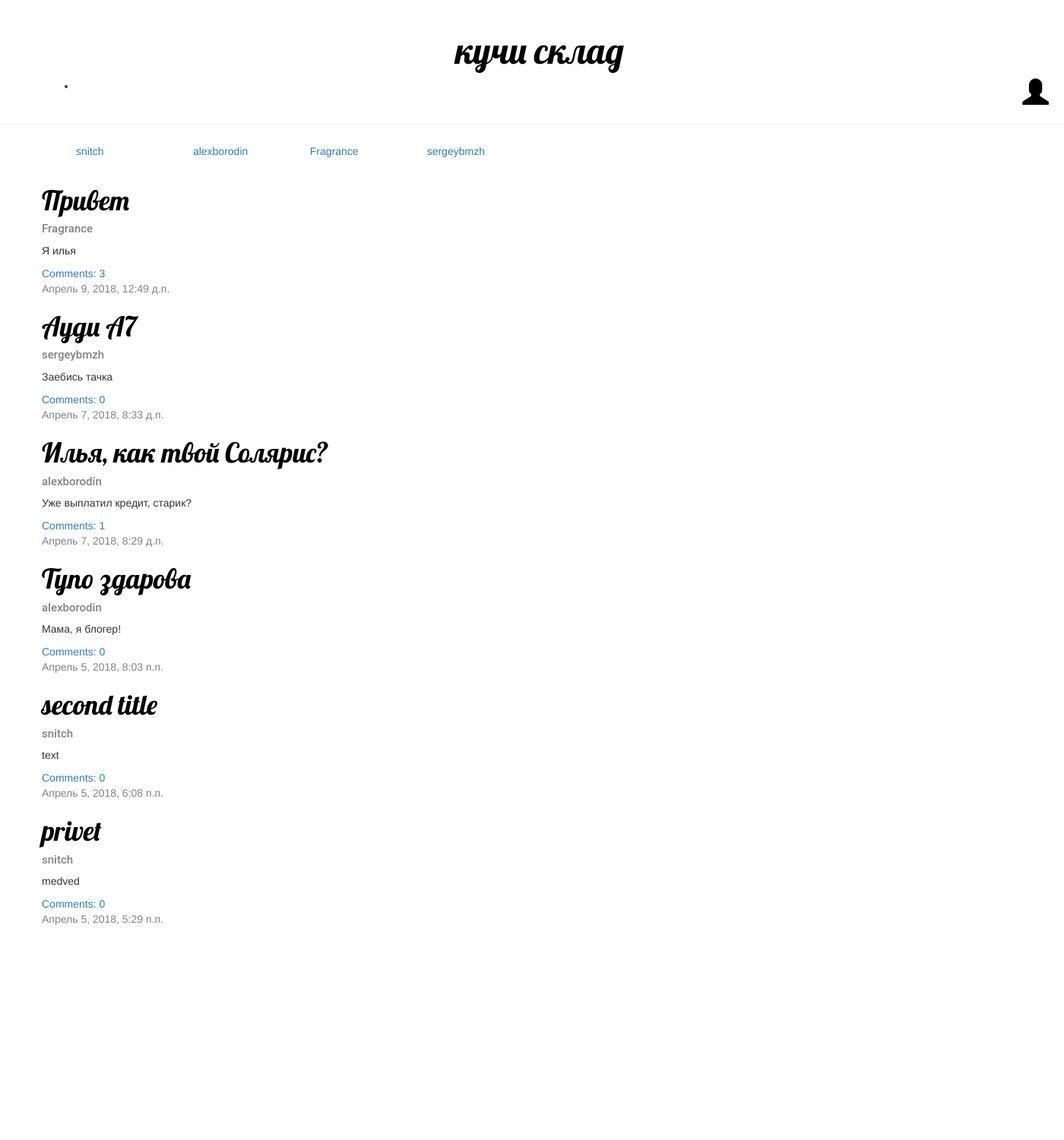
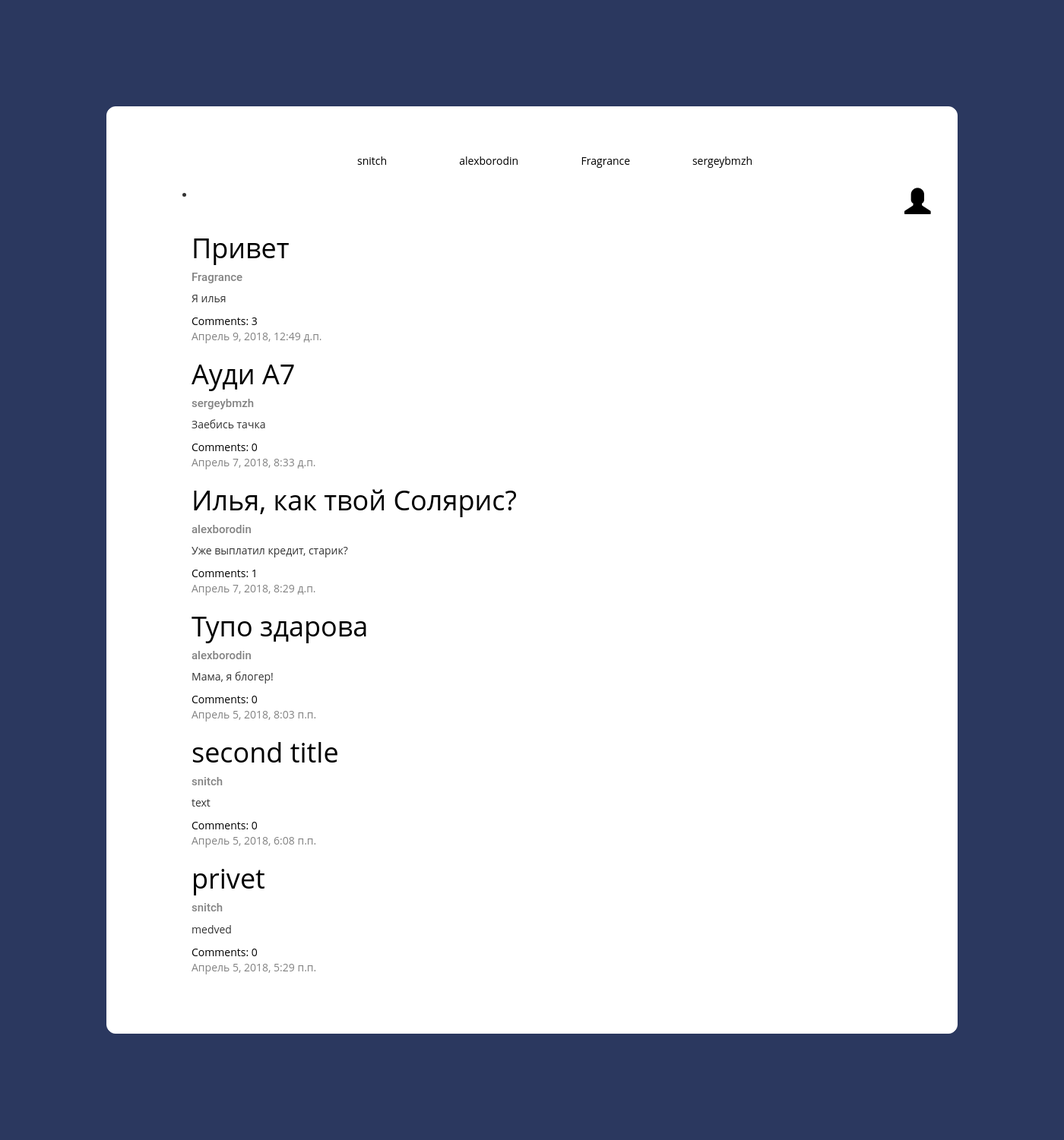
Before and after one commit to KirylSudnikovich/DjangoBlog, a Django app: page / in a window 1400 px wide. Shown: the whole page at 76% size. Before the commit the page ends 1218 px from the top, so only its background shows below. Run offline with Django 3.2, Linux system fonts and the light colour scheme; data comes from the database, SQL or seed files in the repository; both versions use the stored data as it was after the commit; some libraries are stand-ins or nearby versions.

Commit message:
trying to make a new design

```diff
--- a/blog/static/css/blog.css
+++ b/blog/static/css/blog.css
@@ -1,5 +1,40 @@
+* {
+	margin: 0;
+	font-family: open sans;
+}
+
+.user {
+	text-align: center;
+}
+
+a {
+	color: #7d7d7d;
+}
+
+a:hover, a:link, a:active {
+	text-decoration: none;
+	color: black;
+}
+
+body {
+	width: 80%;
+	background-color: #2b385f;
+	margin: 10% 10%;
+}
+
+.top-menu {
+	position: relative;
+	left: 85%;
+}
+
+.section {
+	background-color: white;
+	padding: 5%;
+	border: solid white 1px;
+	border-radius: 12px;
+}
+
 .page-header {
-    background-color: #ffffff;
     margin-top: 0;
     padding: 20px 20px 20px 40px;
 }
--- a/blog/templates/blog/base.html
+++ b/blog/templates/blog/base.html
@@ -8,8 +8,13 @@
         <link rel="stylesheet" href="{% static 'css/blog.css' %}">
     </head>
     <body>
-    <div class="page-header">
-        <h1><a href="/">кучи склад</a></h1>
+        <div class=section>
+        <header>
+            <ul class="user">
+            {% for user in users %}
+                    <li><a href="{% url 'a_post_list' pk=user.pk %}">{{ user }}</li></a>
+            {% endfor %}
+            </ul>
             <ul class="menu">
                 {% if user.is_authenticated %}
                     <li><a href="{% url 'post_new' %}" class="top-menu">
@@ -22,7 +27,7 @@
                         <span class="glyphicon glyphicon-user"></span></a></li>
                 {% endif %}
             </ul>
-    </div>
+        </header>
         <div class="content container">
             <div class="row">
                 <div class="col-md-8">
@@ -31,5 +36,6 @@
                 </div>
             </div>
         </div>
+    </div>
     </body>
 </html>
--- a/blog/templates/blog/post_list.html
+++ b/blog/templates/blog/post_list.html
@@ -2,11 +2,6 @@
 {% load staticfiles %}
 
 {% block content %}
-	<ul class="user">
-	{% for user in users %}
-			<li><a href="{% url 'a_post_list' pk=user.pk %}">{{ user }}</li></a>
-	{% endfor %}
-	</ul>
     {% for post in posts %}
         <div class="post">
             <h1><a href="{% url 'post_detail' pk=post.pk %}">{{ post.title }}</a></h1>
@@ -18,4 +13,5 @@
             </div>
         </div>
     {% endfor %}
+
 {% endblock %}
--- a/blog/views.py
+++ b/blog/views.py
@@ -184,4 +184,4 @@ def logout(request, next_page=None,
     return redirect('post_list')
 
 def m400(request):
-    return HttpResponseNotFound("<h1>Not Found</h1>")
+    return HttpResponseNotFound("<h1>Not Found</h1> ")
```
Also changed, not shown: db.sqlite3. Lines whose indentation alone changed are shown as unchanged.
